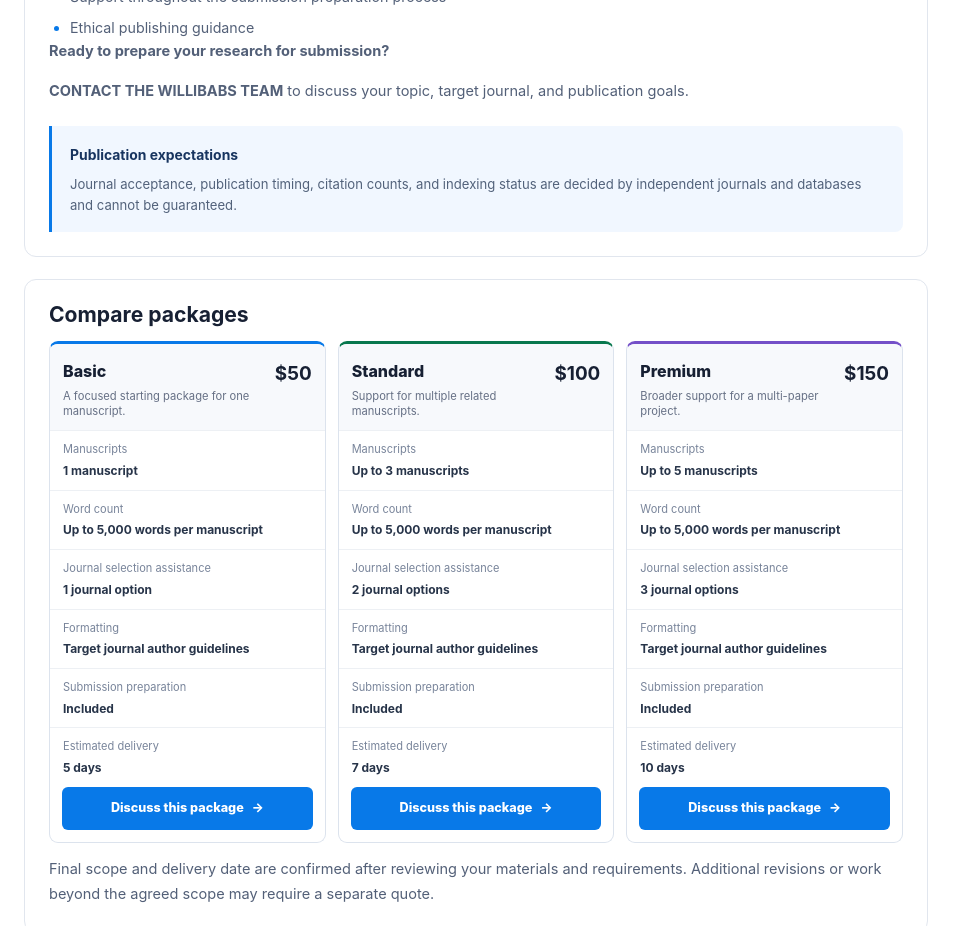
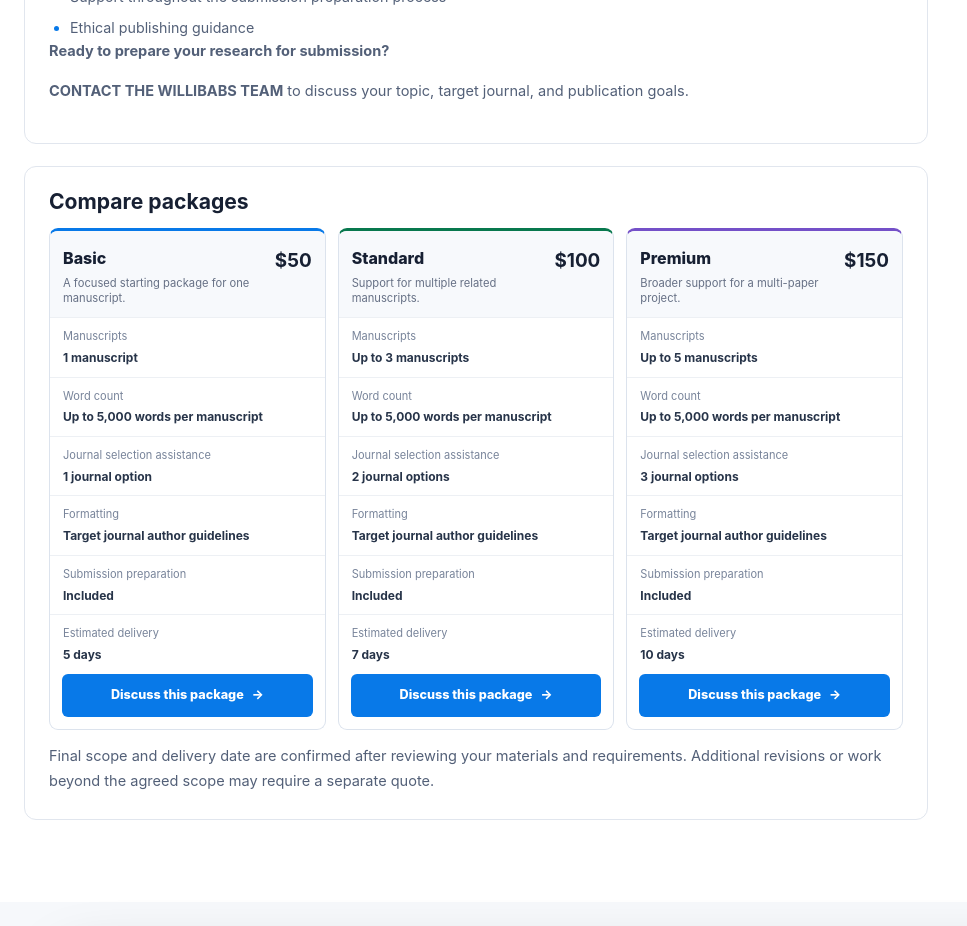
Before and after one commit to davidjames2708-dotcom/willibabsdigitalsolutions, a Next.js app: page /research-marketplace/gigs/article-submission-support in a window 1280 px wide. Shown: the part 1920-2846 px from the top of the page, without its empty margins (0-967 px from the left). Built offline with nearby package versions, Linux system fonts and the light colour scheme.

Commit message:
Remove publication expectations note from gig

```diff
--- a/app/research-marketplace/gigs/article-submission-support/page.jsx
+++ b/app/research-marketplace/gigs/article-submission-support/page.jsx
@@ -53,7 +53,6 @@ export default function ArticleSubmissionSupportPage() {
             </ul>
             <p><strong>Ready to prepare your research for submission?</strong></p>
             <p><Link href="/contact?project=Research%20article%20and%20journal%20submission%20support"><strong>CONTACT THE WILLIBABS TEAM</strong></Link> to discuss your topic, target journal, and publication goals.</p>
-            <div className="research-gig-integrity-note"><strong>Publication expectations</strong><p>Journal acceptance, publication timing, citation counts, and indexing status are decided by independent journals and databases and cannot be guaranteed.</p></div>
           </section>
 
           <section className="research-gig-content-section" aria-labelledby="package-compare-title">
```
